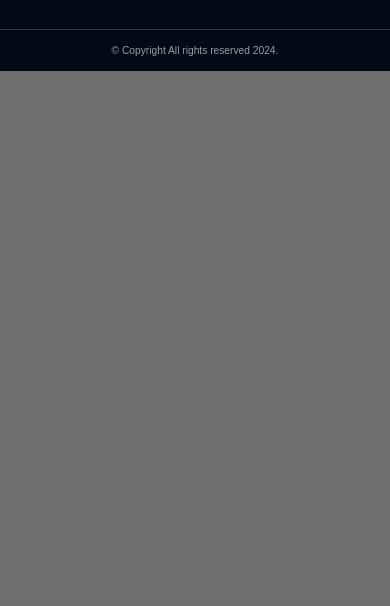
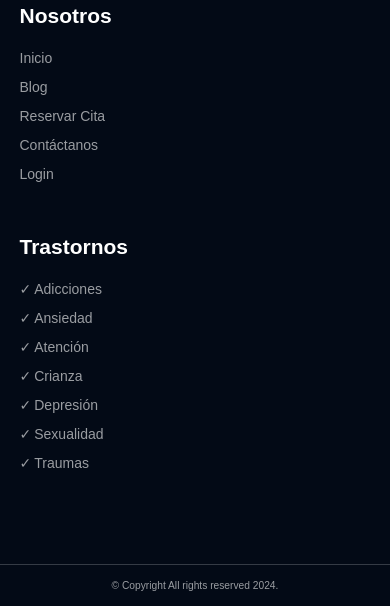
Before and after one commit to marrScielo/calidad-y-prueba, a PHP site: page /index.php in a window 390 px wide; the page is wider, and only the part inside the window is pictured. Shown: the part 3325-3931 px from the top of that part. Before the commit the page ends 3396 px from the top of that part, so only its background shows below. Run offline with PHP 8.4, Linux system fonts and the light colour scheme.

Commit message:
Solucion errores footer

```diff
--- a/Componentes/footer_new.php
+++ b/Componentes/footer_new.php
@@ -206,11 +206,65 @@
   .bn {
     filter: brightness(0) invert(1);
   }
+
   .footer .footer-content {
     max-width: 123.75rem !important;
     margin: 0 auto !important
   }
 
+  /* Media query para pantallas pequeñas */
+  @media (max-width: 768px) {
+    .footer .footer-content {
+      grid-template-columns: repeat(2, 1fr);
+      gap: 10px;
+    }
+
+    .footer .widget1,
+    .footer .widget2,
+    .footer .widget3,
+    .footer .widget4 {
+      margin-bottom: 30px;
+    }
+
+    .socialLinks ul {
+        display: grid;
+        grid-template-columns: repeat(4, 1fr);
+        gap: 10px; /* Ajusta el espacio entre los íconos si es necesario */
+        justify-items: center; /* Centra los íconos horizontalmente en cada celda */
+        padding: 0;
+        margin: 0;
+    }
+
+  }
+
+  /* Media query para pantallas muy pequeñas */
+  @media (max-width: 480px) {
+    .footer .footer-content {
+      grid-template-columns: 1fr;
+    }
+
+    .footer .socialLinks ul li {
+      display: block;
+      margin-bottom: 10px;
+    }
+
+    .footer .socialLinks ul li a {
+      width: 100%;
+      text-align: center;
+      line-height: normal;
+    }
+
+    .footer .widget1 p,
+    .footer .widget2 .media p,
+    .footer .widget3 ul li a,
+    .footer .widget4 ul li a {
+      font-size: 14px;
+    }
+
+    .footer h5 {
+      font-size: 18px;
+    }
+  }
 </style>
 
 <footer class="footer">
```
Also changed, not shown: Contactanos.php (+15 -4 lines).
